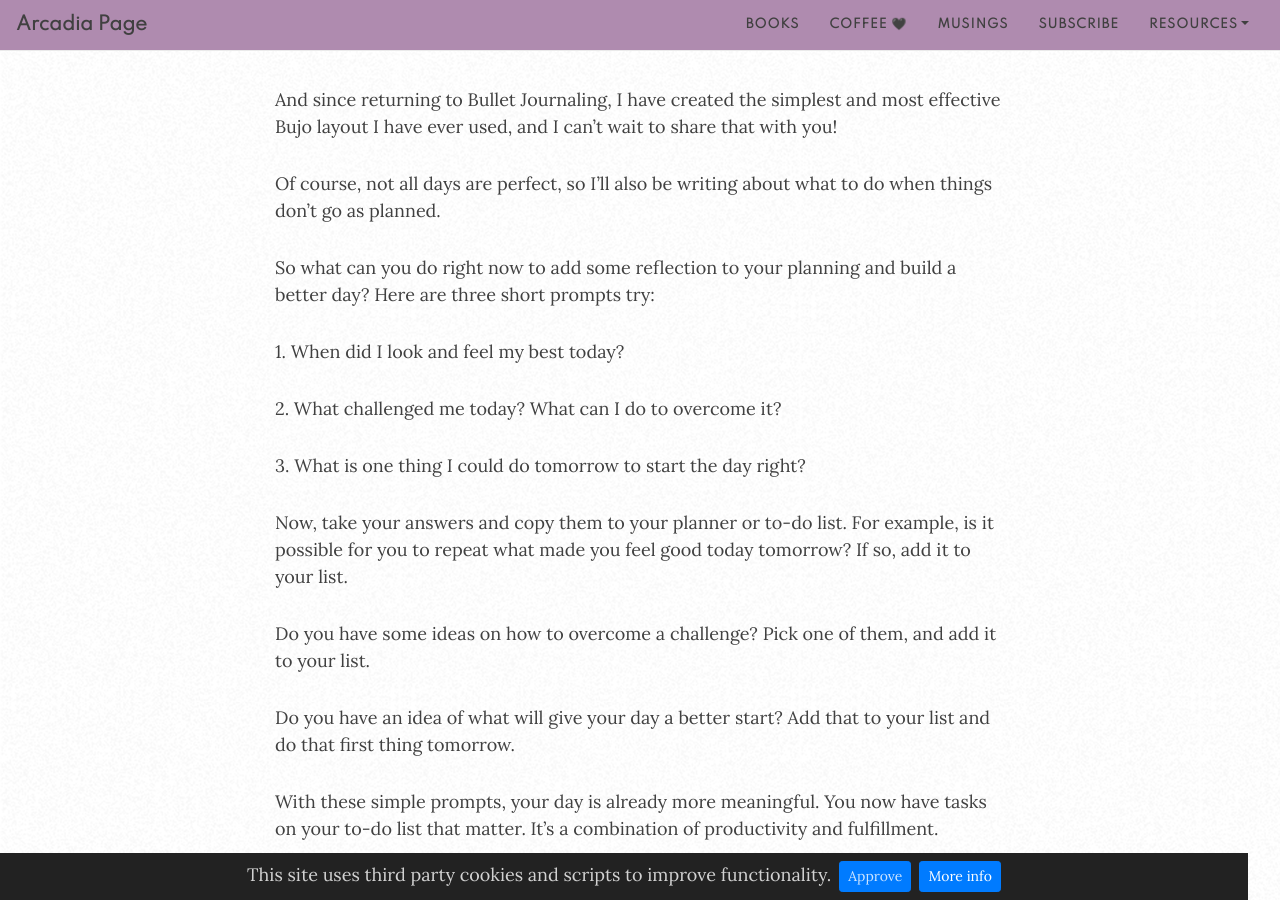
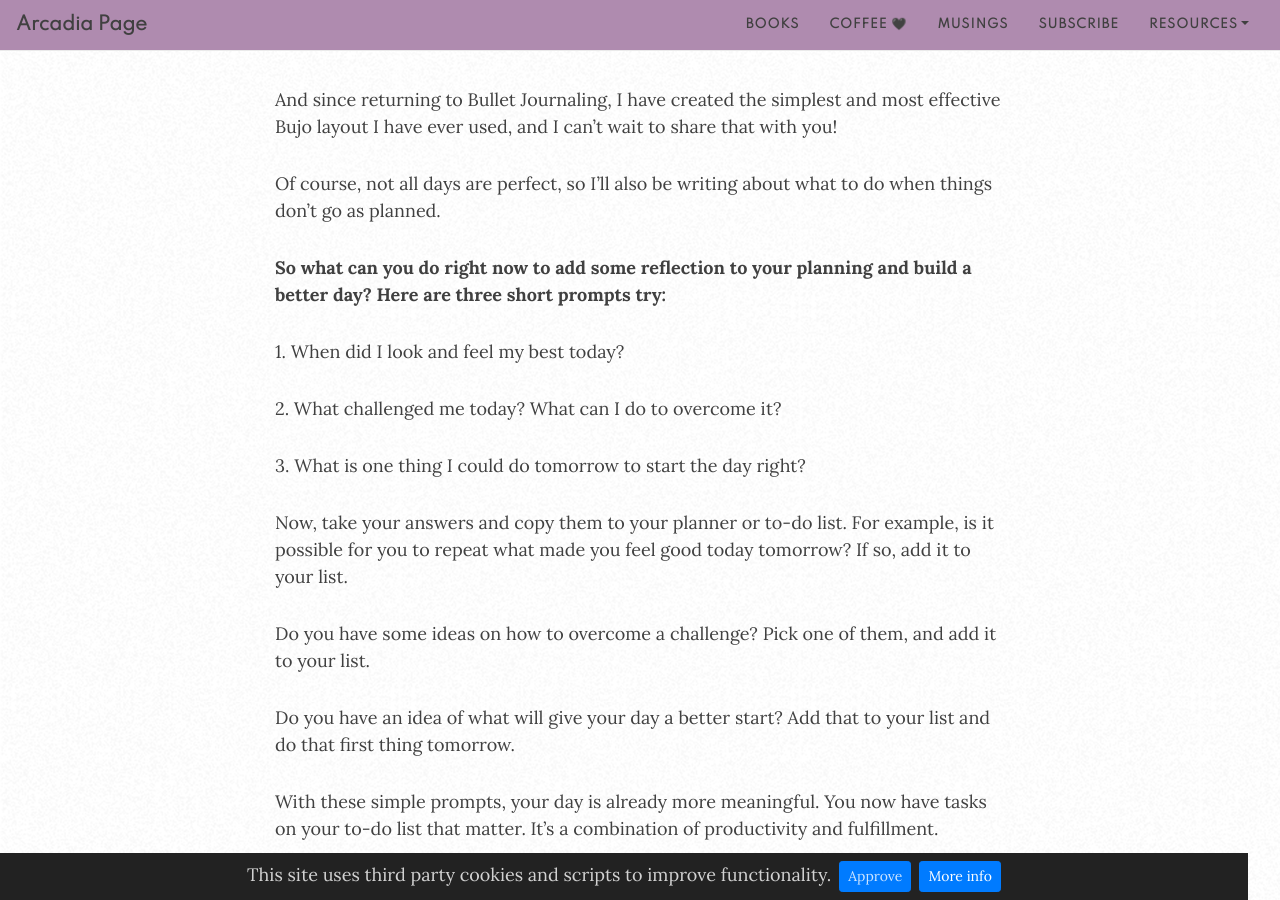
Before and after one commit to arcadiapage/arcadiapage.github.io, a Jekyll site: the page built from _posts/2021-09-30-combine-productivity-with-fulfillment-three-prompts-for-adding-meaning-to-your-todo-list.md, in a window 1280 px wide and 900 px high, scrolled down 1258 px. Built offline with Jekyll 4.4.1, drawn with Linux system fonts in a browser that asks for light colours; nearby versions of some CDN libraries; comment, search, counter and statistics services are not loaded.

```diff
--- a/_posts/2021-09-30-combine-productivity-with-fulfillment-three-prompts-for-adding-meaning-to-your-todo-list.md
+++ b/_posts/2021-09-30-combine-productivity-with-fulfillment-three-prompts-for-adding-meaning-to-your-todo-list.md
@@ -28,7 +28,7 @@ And since returning to Bullet Journaling, I have created the simplest and most e
 
 Of course, not all days are perfect, so I'll also be writing about what to do when things don't go as planned.
 
-So what can you do right now to add some reflection to your planning and build a better day? Here are three short prompts try:
+**So what can you do right now to add some reflection to your planning and build a better day? Here are three short prompts try:**
 
 1\. When did I look and feel my best today?
 
@@ -50,7 +50,7 @@ Do you know someone is stressing out over their to-do list? Email this article t
 
 If you would like to keep up with the new posts in this series, feel free to [subscribe to my email list](https://tinyletter.com/arcadiapage).
 
-Can't wait for my new posts? Here are some older posts you will probably enjoy:
+**Can't wait for my new posts? Here are some older posts you will probably enjoy:**
 
 [Creative and Disorganized? Here are Resources I've Found Helpful](https://arcadiapage.com/2018/04/creative-and-disorganized-here-are.html)
 
```
